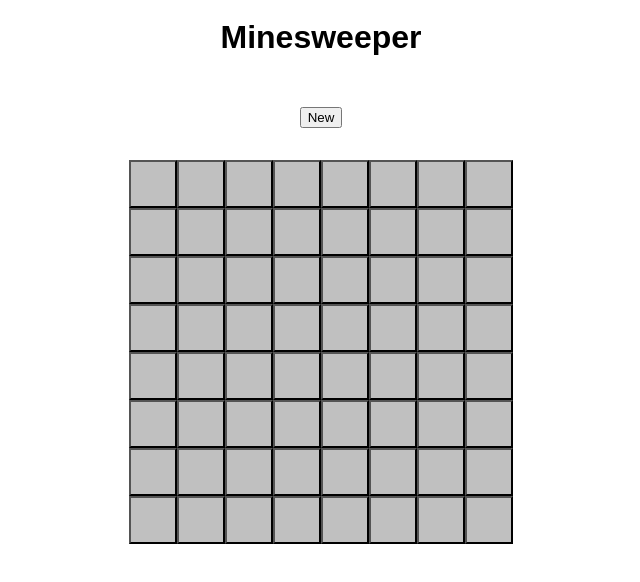
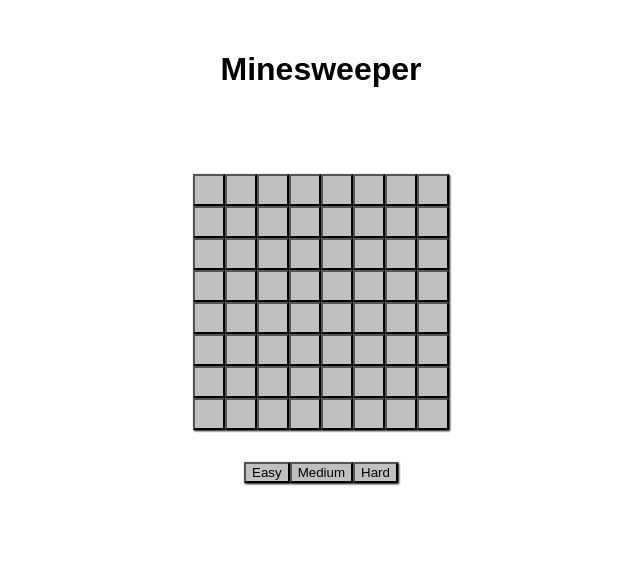
Before and after one commit to jbadge/Minesweeper, a React (Vite) app: page / in a window 1280 px wide. Shown: the top 582 px of the page, without its empty margins (319-959 px from the left). Built offline with nearby package versions, Linux system fonts and the light colour scheme; no server answers.

Commit message:
Added Cell.tsx component

```diff
--- a/src/App.tsx
+++ b/src/App.tsx
@@ -1,4 +1,5 @@
-import React, { useState } from 'react'
+import React, { useState, useEffect } from 'react'
+import { Cell } from './components/Cell'
 
 type Square =
   | ' '
@@ -16,12 +17,13 @@ type Square =
   | '8'
 type Row = [Square, Square, Square, Square, Square, Square, Square, Square]
 type Board = [Row, Row, Row, Row, Row, Row, Row, Row]
+type Difficulty = 0 | 1 | 2
 type Game = {
   id: null | number
   board: Board
   state: null | string
   mines: null | number
-  difficulty: null | number
+  difficulty: Difficulty
 }
 
 export function App() {
@@ -39,8 +41,10 @@ export function App() {
     ],
     state: null,
     mines: null,
-    difficulty: null,
+    difficulty: 0,
   })
+
+  const [difficulty, setDifficulty] = useState<Difficulty>(0)
 
   async function handleClickCell(
     event: React.MouseEvent,
@@ -58,8 +62,6 @@ export function App() {
       return
     }
 
-    console.log({ row, col })
-
     if (event.nativeEvent.button === 0) {
       const url = `https://minesweeper-api.herokuapp.com/games/${game.id}/check`
 
@@ -75,11 +77,7 @@ export function App() {
         const newGameState = (await response.json()) as Game
         setGame(newGameState)
       }
-    }
-
-    // async function handleRightClickCell(row: number, col: number) {
-    //   console.log({ row, col })
-    else if (event.nativeEvent.button === 2) {
+    } else if (event.nativeEvent.button === 2) {
       const url = `https://minesweeper-api.herokuapp.com/games/${game.id}/flag`
       const body = { row, col }
 
@@ -96,70 +94,74 @@ export function App() {
     }
   }
 
-  async function handleNewGame() {
+  async function handleNewGame(newGameDifficulty: Difficulty) {
+    const diff = { difficulty: newGameDifficulty }
+
     const response = await fetch(
       'https://minesweeper-api.herokuapp.com/games',
       {
         method: 'POST',
         headers: { 'content-type': 'application/json' },
+        body: JSON.stringify(diff),
       }
     )
 
     if (response.ok) {
       const newGameState = (await response.json()) as Game
-      console.log(newGameState)
+      setDifficulty(newGameDifficulty)
       setGame(newGameState)
     }
   }
 
-  // const checkState = () => {
-  //   switch (game.state) {
-  //     case 'won':
-  //       return 'You won!'
-  //     case 'lost':
-  //       return 'You lost!'
-  //     default:
-  //       return 'Minesweeper'
-  //   }
-  // }
+  useEffect(() => {
+    handleNewGame(0)
+  }, [])
 
   function checkState() {
     if (game.state === 'new') {
-      return 'Starting new game'
+      return //'Starting new game'
     } else if (game.state === 'playing') {
       return 'Game in progress...'
-    } else if (game.state === 'new' || game.state === 'lost') {
+    } else if (game.state === 'won' || game.state === 'lost') {
       return `You ${game.state}!`
     }
   }
 
-  // const header = game.state ? checkState() : 'Minesweeper'
+  function isGameOver() {
+    if (game.state === 'won' || game.state === 'lost') {
+      return false
+    }
+    return true
+  }
 
   return (
     <div>
-      <h1>
-        Minesweeper
-        {/* {checkState()} - <button onClick={handleNewGame}>New</button> */}
-      </h1>
+      <h1>Minesweeper</h1>
       <h2>{checkState()}</h2>
-      <h3>
-        <button onClick={handleNewGame}>New</button>
-      </h3>
+
       <main>
-        <section className="difficulty-0">
+        <section
+          id={`difficulty-${difficulty}`}
+          className={isGameOver() ? undefined : 'game-over'}
+        >
           {game.board.map((row, rowIndex) =>
             row.map((col, colIndex) => (
-              <button
+              <Cell
                 key={colIndex}
-                onClick={(e) => handleClickCell(e, rowIndex, colIndex)}
-                onContextMenu={(e) => handleClickCell(e, rowIndex, colIndex)}
-              >
-                {game.board[rowIndex][colIndex]}
-              </button>
+                cell={game.board[rowIndex][colIndex]}
+                cellRowIndex={rowIndex}
+                cellColIndex={colIndex}
+                handleClickCell={handleClickCell}
+              />
             ))
           )}
         </section>
       </main>
+      <h3>
+        <button onClick={() => handleNewGame(0)}>Easy</button>
+        <button onClick={() => handleNewGame(1)}>Medium</button>
+        <button onClick={() => handleNewGame(2)}>Hard</button>
+      </h3>
     </div>
   )
 }
--- /dev/null
+++ b/src/components/Cell.tsx
@@ -0,0 +1,77 @@
+import React from 'react'
+
+type CellProps = {
+  cell: string
+  cellRowIndex: number
+  cellColIndex: number
+  // leftClickMove: () => void
+  // rightClickMove: () => void
+  // handleClickCell: (event: React.MouseEvent, row: number, col: number) => void
+  handleClickCell: (
+    _event: React.MouseEvent,
+    _row: number,
+    _col: number
+  ) => void
+}
+
+export function Cell({
+  cell,
+  cellRowIndex,
+  cellColIndex,
+  handleClickCell,
+}: CellProps) {
+  // event: React.MouseEvent, row: number, col: number)
+  // function handleLeftClick() {}
+  // function handleRightClick() {}
+  function handleClick(event: React.MouseEvent, row: number, col: number) {
+    handleClickCell(event, row, col)
+  }
+
+  function transformCell(value: string | number) {
+    if (value === 'F') {
+      return <span className="flag" />
+    }
+    if (value === '*') {
+      return <span className="bomb" />
+    }
+    if (value === '_') {
+      return ''
+    }
+    if (value === 1) {
+      return <span className="nr1">1</span>
+    }
+    if (value === 2) {
+      return <span className="nr2">2</span>
+    }
+    if (value === 3) {
+      return <span className="nr3">3</span>
+    }
+    if (value === 4) {
+      return <span className="nr4">4</span>
+    }
+    if (value === 5) {
+      return <span className="nr5">5</span>
+    }
+    if (value === 6) {
+      return <span className="nr6">6</span>
+    }
+    if (value === 7) {
+      return <span className="nr7">7</span>
+    }
+    if (value === 8) {
+      return <span className="nr8">8</span>
+    }
+    return value
+  }
+
+  return (
+    <button
+      key={cellColIndex}
+      onClick={(e) => handleClick(e, cellRowIndex, cellColIndex)}
+      onContextMenu={(e) => handleClick(e, cellRowIndex, cellColIndex)}
+      className={cell === ' ' || cell === 'F' ? undefined : 'revealed'}
+    >
+      {transformCell(cell)}
+    </button>
+  )
+}
--- a/src/index.scss
+++ b/src/index.scss
@@ -10,6 +10,7 @@
   --tangerine: #f99d1b;
   --header-font-size: 3rem;
   --square-background-color: silver;
+  --header-font-size: 2rem;
 
   font: 16px / 1 sans-serif;
 }
@@ -24,20 +25,20 @@ body {
 }
 
 h1 {
-  display: flex;
-  justify-content: center;
-  align-items: center;
+  font-size: var(--header-font-size);
+  padding: var(--header-font-size);
+  text-align: center;
 }
 
 h2 {
-  font-size: 16px;
-  display: flex;
-  justify-content: center;
+  height: 25px;
+  overflow: hidden;
+  font-size: 12px;
+  text-align: center;
 }
 
 h3 {
-  display: flex;
-  justify-content: center;
+  text-align: center;
   margin: 2rem;
 }
 
@@ -45,25 +46,131 @@ main {
   display: flex;
   align-items: center;
   justify-content: center;
+  border: 10px darkgrey;
 
-  section.difficulty-0 {
-    display: grid;
-    grid-template: repeat(8, minmax(2.5rem, 1fr)) / repeat(
-        8,
-        minmax(2.5rem, 1fr)
-      );
-    justify-self: center;
-    align-self: center;
+  section {
+    &.game-over button {
+      cursor: not-allowed;
+      opacity: 0.5;
+    }
+  }
+}
+
+#difficulty-0 {
+  display: grid;
+  grid-template: repeat(8, minmax(2rem, 1fr)) / repeat(8, minmax(2rem, 1fr));
+  justify-self: center;
+  align-self: center;
+}
+
+#difficulty-1 {
+  display: grid;
+  grid-template: repeat(16, minmax(2rem, 1fr)) / repeat(16, minmax(2rem, 1fr));
+  justify-self: center;
+  align-self: center;
+}
+
+#difficulty-2 {
+  display: grid;
+  grid-template: repeat(24, minmax(2rem, 1fr)) / repeat(24, minmax(2rem, 1fr));
+  justify-self: center;
+  align-self: center;
+}
+
+// .pressed {
+//   // border-left: solid 1px #7b7b7b;
+//   // border-top: solid 1px #7b7b7b;
+//   background-color: rgb(230, 230, 230);
+//   border-bottom: none;
+//   border-right: none;
+// }
+
+button {
+  background-color: var(--square-background-color);
+  box-shadow: 1px 1px 2px rgb(0, 0, 0);
+
+  :active {
+    background-color: #00f;
   }
 
-  button {
-    background-color: var(--square-background-color);
-    display: flex;
-    align-self: center;
-    align-items: center;
-    justify-self: center;
-    justify-content: center;
-    min-height: 3rem;
-    min-width: 3rem;
+  &.revealed {
+    // border-left: solid 1px #7b7b7b;
+    // border-top: solid 1px #7b7b7b;
+    background-color: rgb(230, 230, 230);
+    border-bottom: none;
+    border-right: none;
+    border: 1px whitesmoke;
   }
+
+  &.taken {
+    cursor: not-allowed;
+  }
+
+  &.small {
+    font-size: 4rem;
+  }
+
+  &.not-allowed-click {
+    background-color: red;
+  }
+
+  // &.pressed {
+
+  // }
+
+  // &.nr {
+  //   border-left: solid 1px #7b7b7b;
+  //   border-top: solid 1px #7b7b7b;
+  //   border-bottom: none;
+  //   border-right: none;
+  // }
+
+  // &.nr {
+  // border-style: inset;
+  // }
 }
+.nr1 {
+  color: #00f;
+}
+
+.nr2 {
+  color: #007b00;
+}
+
+.nr3 {
+  color: red;
+}
+
+.flag::before {
+  content: url('https://cardgames.io/minesweeper/images/flag.svg');
+}
+
+.bomb::before {
+  content: url('https://cardgames.io/minesweeper/images/mine.svg');
+}
+
+.question::before {
+  content: url('https://cardgames.io/minesweeper/images/questionmark.svg');
+}
+
+// main {
+//   margin: 0 auto;
+//   padding: 0 2rem;
+//   max-width: 20rem;
+
+//   section#difficulty-0 {
+//     display: grid;
+//     grid-template: repeat(8, minmax(2.5rem, 1fr)) / repeat(
+//         8,
+//         minmax(2.5rem, 1fr)
+//       );
+//   }
+
+//   button {
+//     background-color: var(--square-background-color);
+//   }
+// }
+
+// div {
+//   width: 100%;
+// }
```
